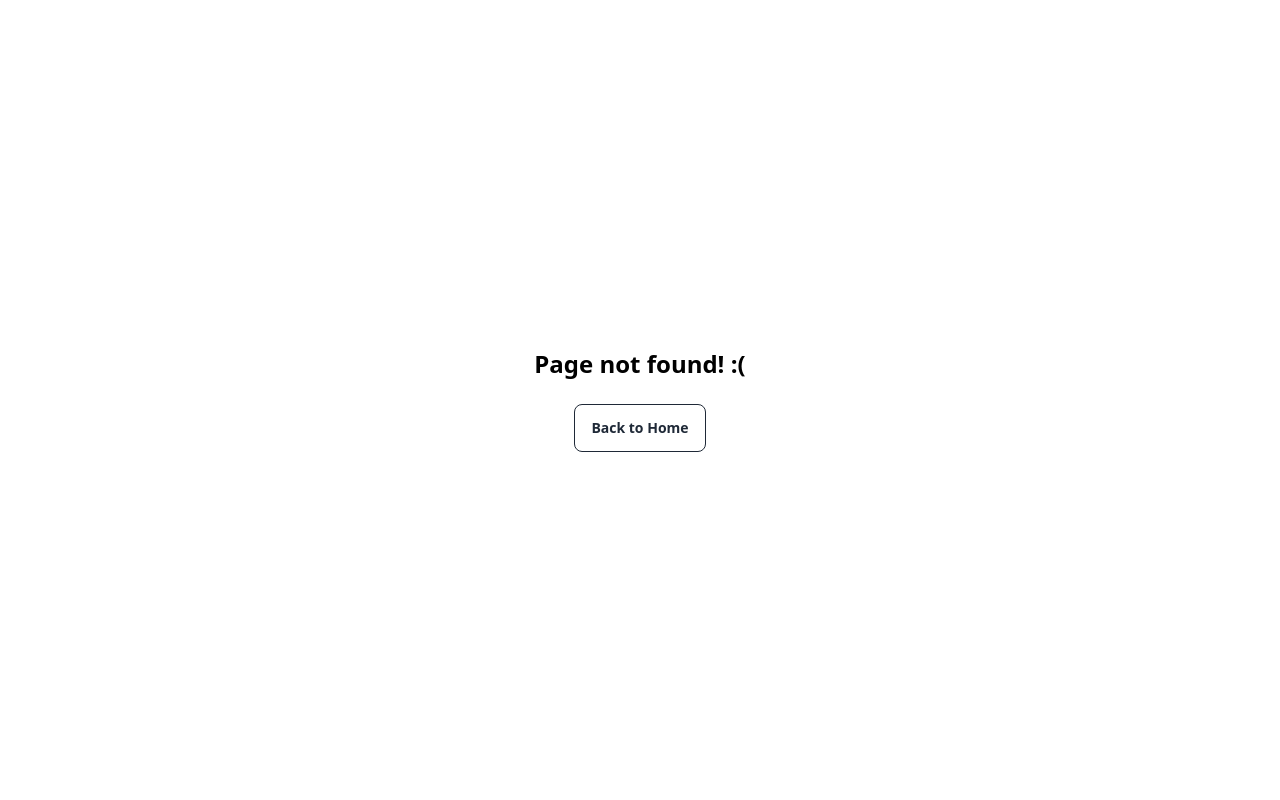
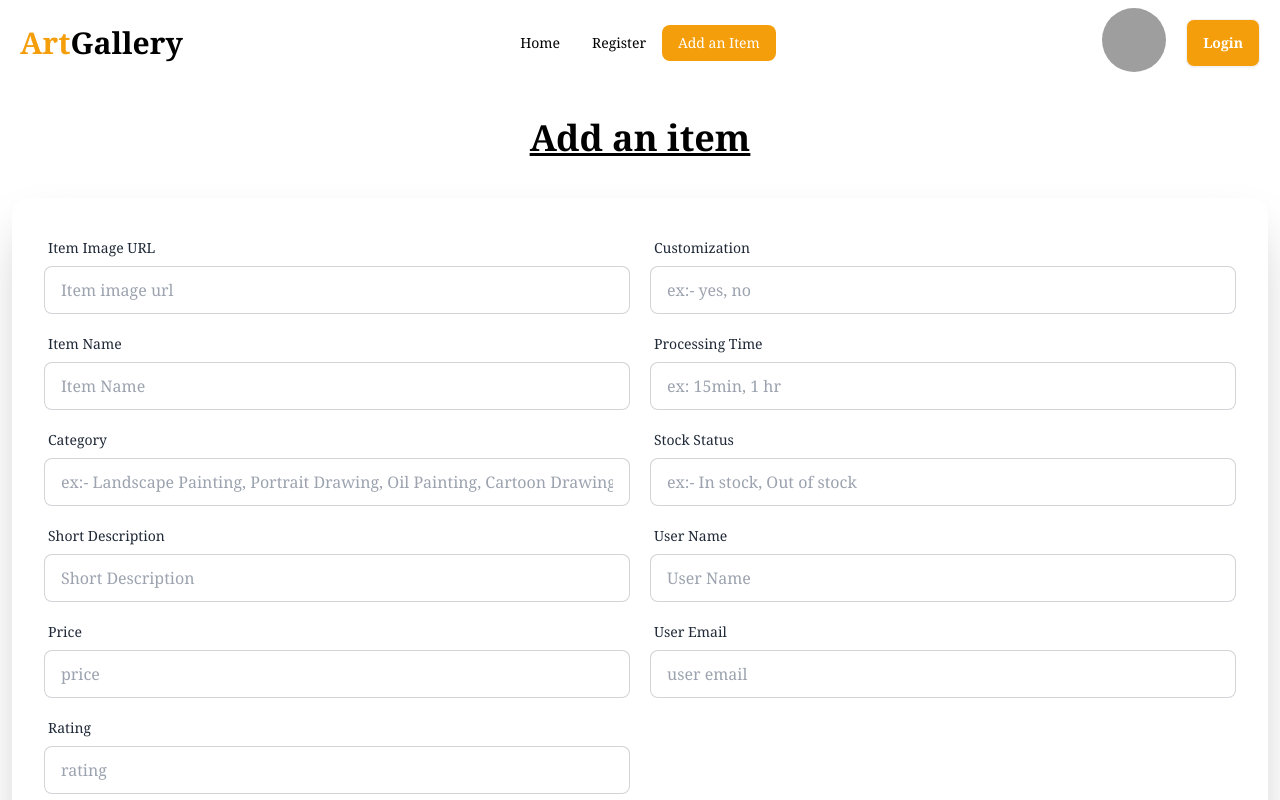
Before and after one commit to noman023/artGallery-client, a React (Vite) app: page /addItem in a window 1280 px wide. Before the commit this address had no page. Shown: the top 800 px of the page. Built offline with nearby package versions, Linux system fonts and the light colour scheme; grey boxes are pictures that could not be loaded.

Commit message:
add item page added

```diff
--- /dev/null
+++ b/src/components/AddItem/AddItem.jsx
@@ -0,0 +1,206 @@
+import { Helmet } from "react-helmet";
+import Button from "../Button/Button";
+
+export default function AddItem() {
+  const handleSubmit = (e) => {
+    e.preventDefault();
+
+    const form = new FormData(e.currentTarget);
+    const itemImg = form.get("itemImg");
+    const itemName = form.get("itemName");
+    const category = form.get("category");
+
+    const description = form.get("description");
+    const price = form.get("price");
+    const rating = form.get("rating");
+
+    const customization = form.get("customization");
+    const processing_time = form.get("processing_time");
+    const stockStatus = form.get("stockStatus");
+    const name = form.get("name");
+    const email = form.get("email");
+
+    console.log(
+      itemImg,
+      itemName,
+      category,
+      description,
+      price,
+      rating,
+      customization,
+      processing_time,
+      stockStatus,
+      name,
+      email
+    );
+  };
+  return (
+    <>
+      <Helmet>
+        <title>Art Gallery | Add an Item</title>
+      </Helmet>
+
+      <div className="text-center mb-10">
+        <h1 className="text-3xl lg:text-4xl font-bold  underline">
+          Add an item
+        </h1>
+      </div>
+
+      <div className="card shrink-0 w-full shadow-2xl bg-base-100 mb-20">
+        <form onSubmit={handleSubmit} className="card-body ">
+          <div className="lg:flex lg:justify-between lg:gap-5">
+            <div className="w-full space-y-3">
+              <div className="form-control">
+                <label className="label">
+                  <span className="label-text">Item Image URL</span>
+                </label>
+                <input
+                  name="itemImg"
+                  type="text"
+                  placeholder="Item image url"
+                  className="input input-bordered"
+                  required
+                />
+              </div>
+
+              <div className="form-control">
+                <label className="label">
+                  <span className="label-text">Item Name</span>
+                </label>
+                <input
+                  name="itemName"
+                  type="text"
+                  placeholder="Item Name"
+                  className="input input-bordered"
+                  required
+                />
+              </div>
+
+              <div className="form-control">
+                <label className="label">
+                  <span className="label-text">Category</span>
+                </label>
+                <input
+                  name="category"
+                  type="text"
+                  placeholder="ex:- Landscape Painting, Portrait Drawing, Oil Painting, Cartoon Drawing"
+                  className="input input-bordered"
+                  required
+                />
+              </div>
+
+              <div className="form-control">
+                <label className="label">
+                  <span className="label-text">Short Description</span>
+                </label>
+                <input
+                  name="description"
+                  type="text"
+                  placeholder="Short Description"
+                  className="input input-bordered"
+                  required
+                />
+              </div>
+
+              <div className="form-control">
+                <label className="label">
+                  <span className="label-text">Price</span>
+                </label>
+                <input
+                  name="price"
+                  type="text"
+                  placeholder="price"
+                  className="input input-bordered"
+                  required
+                />
+              </div>
+
+              <div className="form-control">
+                <label className="label">
+                  <span className="label-text">Rating</span>
+                </label>
+                <input
+                  name="rating"
+                  type="text"
+                  placeholder="rating"
+                  className="input input-bordered"
+                  required
+                />
+              </div>
+            </div>
+
+            <div className="w-full space-y-3">
+              <div className="form-control">
+                <label className="label">
+                  <span className="label-text">Customization</span>
+                </label>
+                <input
+                  name="customization"
+                  type="text"
+                  placeholder="ex:- yes, no"
+                  className="input input-bordered"
+                  required
+                />
+              </div>
+
+              <div className="form-control">
+                <label className="label">
+                  <span className="label-text">Processing Time</span>
+                </label>
+                <input
+                  name="processing_time"
+                  type="text"
+                  placeholder="ex: 15min, 1 hr"
+                  className="input input-bordered"
+                  required
+                />
+              </div>
+
+              <div className="form-control">
+                <label className="label">
+                  <span className="label-text">Stock Status</span>
+                </label>
+                <input
+                  name="stockStatus"
+                  type="text"
+                  placeholder="ex:- In stock, Out of stock"
+                  className="input input-bordered"
+                  required
+                />
+              </div>
+
+              <div className="form-control">
+                <label className="label">
+                  <span className="label-text">User Name</span>
+                </label>
+                <input
+                  name="name"
+                  type="text"
+                  placeholder="User Name"
+                  className="input input-bordered"
+                />
+              </div>
+
+              <div className="form-control">
+                <label className="label">
+                  <span className="label-text">User Email</span>
+                </label>
+                <input
+                  name="email"
+                  type="email"
+                  placeholder="user email"
+                  className="input input-bordered"
+                  required
+                />
+              </div>
+            </div>
+          </div>
+
+          <div className="form-control w-1/2 mx-auto my-6">
+            <Button>Add</Button>
+          </div>
+        </form>
+      </div>
+    </>
+  );
+}
--- a/src/components/Header/Header.jsx
+++ b/src/components/Header/Header.jsx
@@ -11,6 +11,10 @@ export default function Header() {
 
       <li>
         <NavLink to={"/register"}>Register</NavLink>
+      </li>
+
+      <li>
+        <NavLink to={"/addItem"}>Add an Item</NavLink>
       </li>
     </>
   );
--- a/src/index.css
+++ b/src/index.css
@@ -5,6 +5,7 @@
 body {
   background-color: white;
   color: black;
+  font-family: Georgia, "Times New Roman", Times, serif;
 }
 
 #navUl .active,
--- a/src/pages/PrivateRoute/PrivateRoute.jsx
+++ b/src/pages/PrivateRoute/PrivateRoute.jsx
@@ -3,17 +3,17 @@ import { Navigate, useLocation } from "react-router-dom";
 export default function PrivateRoute({ children }) {
   const location = useLocation();
 
-  if (loading) {
-    return (
-      <div className="flex justify-center items-center my-10">
-        <span className="loading loading-spinner loading-lg "></span>
-      </div>
-    );
-  }
+  // if (loading) {
+  //   return (
+  //     <div className="flex justify-center items-center my-10">
+  //       <span className="loading loading-spinner loading-lg "></span>
+  //     </div>
+  //   );
+  // }
 
-  if (user) {
-    return children;
-  }
+  // if (user) {
+  return children;
+  // }
 
-  return <Navigate state={location.pathname} to={"/login"} />;
+  // return <Navigate state={location.pathname} to={"/login"} />;
 }
--- a/src/route/Route.jsx
+++ b/src/route/Route.jsx
@@ -5,6 +5,8 @@ import NotFound from "../pages/NotFound/NotFound";
 import Home from "../pages/Home/Home";
 import LoginPage from "../pages/LoginPage/LoginPage";
 import RegisterPage from "../pages/RegisterPage/RegisterPage";
+import PrivateRoute from "../pages/PrivateRoute/PrivateRoute";
+import AddItem from "../components/AddItem/AddItem";
 
 const routes = createBrowserRouter([
   {
@@ -25,6 +27,14 @@ const routes = createBrowserRouter([
         path: "/register",
         element: <RegisterPage />,
       },
+      {
+        path: "/addItem",
+        element: (
+          <PrivateRoute>
+            <AddItem />
+          </PrivateRoute>
+        ),
+      },
     ],
   },
 ]);
```
Also changed, not shown: src/App.css (deleted).
